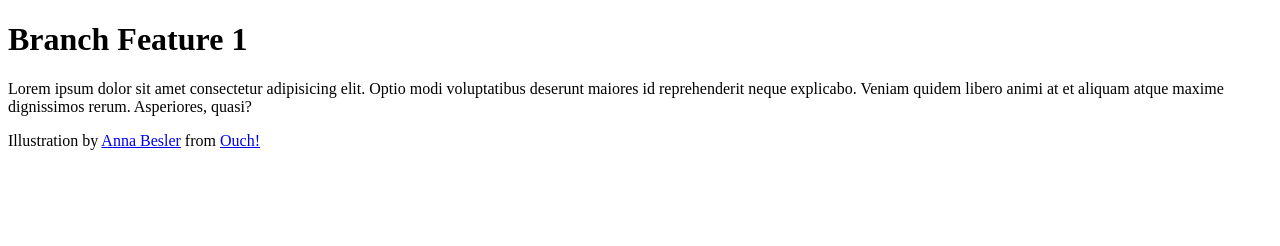
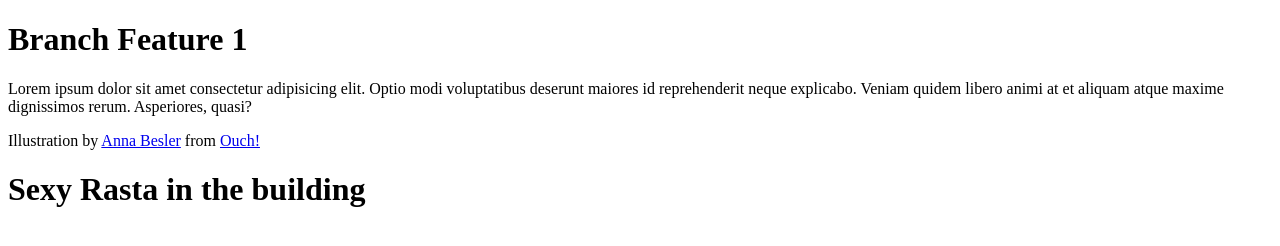
Before and after one commit to Agent1c/git-practise, a plain HTML site: page code.html in a window 1280 px wide. Drawn offline with Linux system fonts and the light colour scheme.

Commit message:
new header added

```diff
--- a/code.html
+++ b/code.html
@@ -11,5 +11,8 @@
         <p>Lorem ipsum dolor sit amet consectetur adipisicing elit. Optio modi voluptatibus deserunt maiores id reprehenderit neque explicabo. Veniam quidem libero animi at et aliquam atque maxime dignissimos rerum. Asperiores, quasi?</p>
         Illustration by <a href="https://icons8.com/illustrations/author/XR9lFB1nHu80">Anna Besler</a> from <a href="https://icons8.com/illustrations">Ouch!</a>
     </div>
+    <div>
+        <h1>Sexy Rasta in the building</h1>
+    </div>
 </body>
 </html>
```
